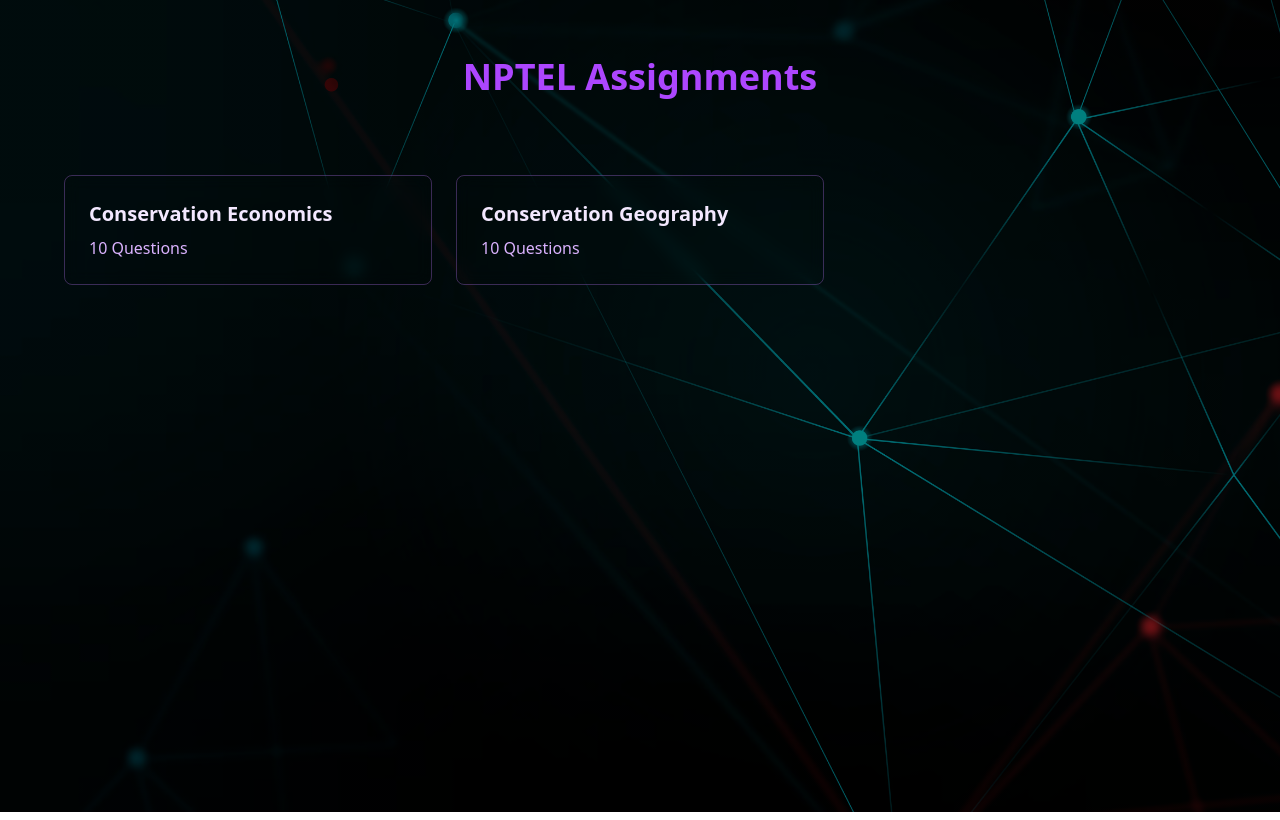
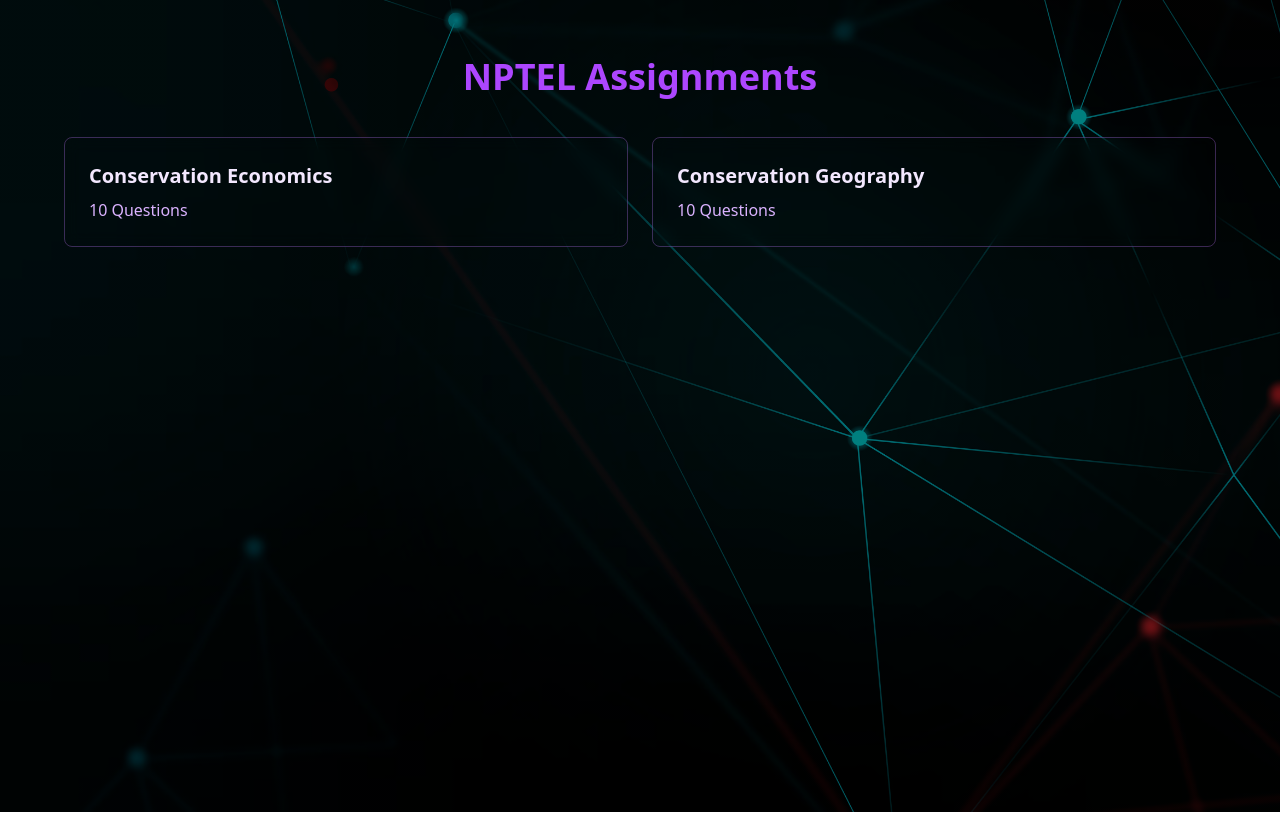
Before and after one commit to ayush-k-thakur/nptel-quiz-app, a React (Vite) app: page / in a window 1280 px wide. Built offline with nearby package versions, Linux system fonts and the light colour scheme.

Commit message:
first commit

```diff
--- a/src/App.jsx
+++ b/src/App.jsx
@@ -10,7 +10,7 @@
 
 function CoursesPage() {
   return (
-    <div className="p-8">
+    <div className="p-8 h-[115vh]">
       <motion.h1
         initial={{ opacity: 0, y: -20 }}
         animate={{ opacity: 1, y: 0 }}
@@ -18,12 +18,12 @@
       >
       NPTEL Assignments
       </motion.h1>
-      <div className="max-w-6xl mx-auto relative top-[-50px]">
-        <div className="grid grid-cols-2 lg:grid-cols-3 gap-6">
+      <div className="max-w-6xl mx-auto relative mt-10">
+        <div className="grid grid-cols-1 md:grid-cols-2 gap-3 md:gap-6">
           <AnimatePresence>
             {courses.map((section, index) => (
               <Link to={courseRoutes[index]} key={index}>
-                <CourseCard key={index} course={courses[index]} />
+                <CourseCard className="top-[-150px]" key={index} course={courses[index]} />
               </Link>
             ))}
           </AnimatePresence>
--- a/src/components/CourseCard.jsx
+++ b/src/components/CourseCard.jsx
@@ -6,7 +6,7 @@
     <motion.div
       whileHover={{ scale: 1.05 }}
       whileTap={{ scale: 0.95 }}
-      className="mt-32 backdrop-blur-sm rounded-lg p-6 cursor-pointer hover:bg-purple-800/60 transition-all duration-300 border border-purple-400/30"
+      className="backdrop-blur-sm rounded-lg p-6 cursor-pointer hover:bg-purple-800/60 transition-all duration-300 border border-purple-400/30"
       initial={{ opacity: 0, y: 20 }}
       animate={{ opacity: 1, y: 0 }}
       transition={{ duration: 0.3 }}
--- a/src/components/Quiz.jsx
+++ b/src/components/Quiz.jsx
@@ -26,7 +26,7 @@
       initial={{ opacity: 0 }}
       animate={{ opacity: 1 }}
       exit={{ opacity: 0 }}
-      className="mt-[100px] max-w-2xl mx-auto p-6"
+      className="mt-[100px] max-w-2xl mx-auto p-6 h-[100vh]"
     >
       <button
         onClick={onBack}
--- a/src/components/QuizResult.jsx
+++ b/src/components/QuizResult.jsx
@@ -5,7 +5,7 @@
   const percentage = (score / totalQuestions) * 100;
 
   return (
-    <div className="h-[100vh] flex items-center justify-center">
+    <div className="h-[115vh] flex items-center justify-center p-5">
       <div className="w-[400px] backdrop-blur-xs rounded-lg p-8 text-center border border-purple-700/30">
         <h2 className="text-3xl font-bold text-purple-100 mb-4">
           Quiz Complete!
```
